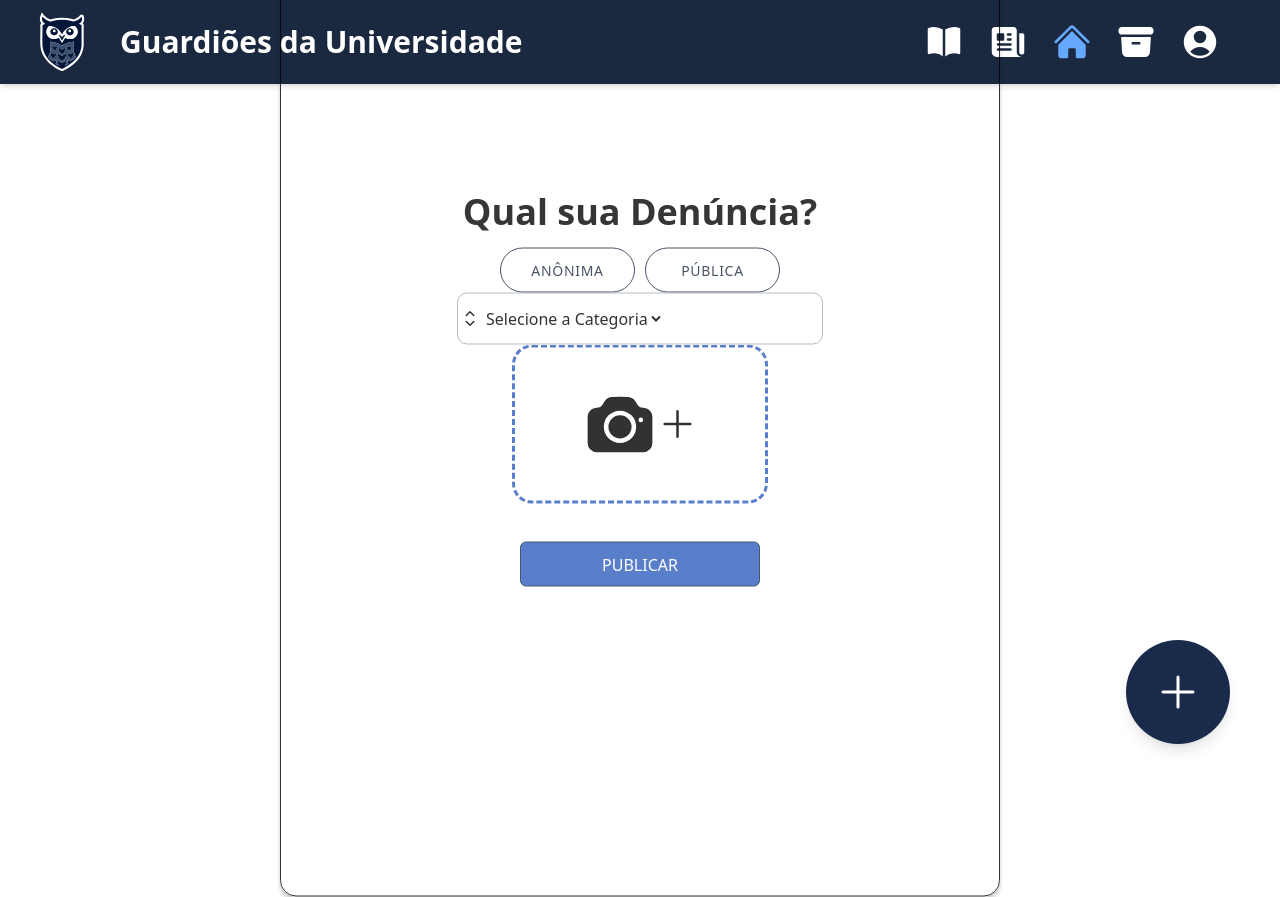
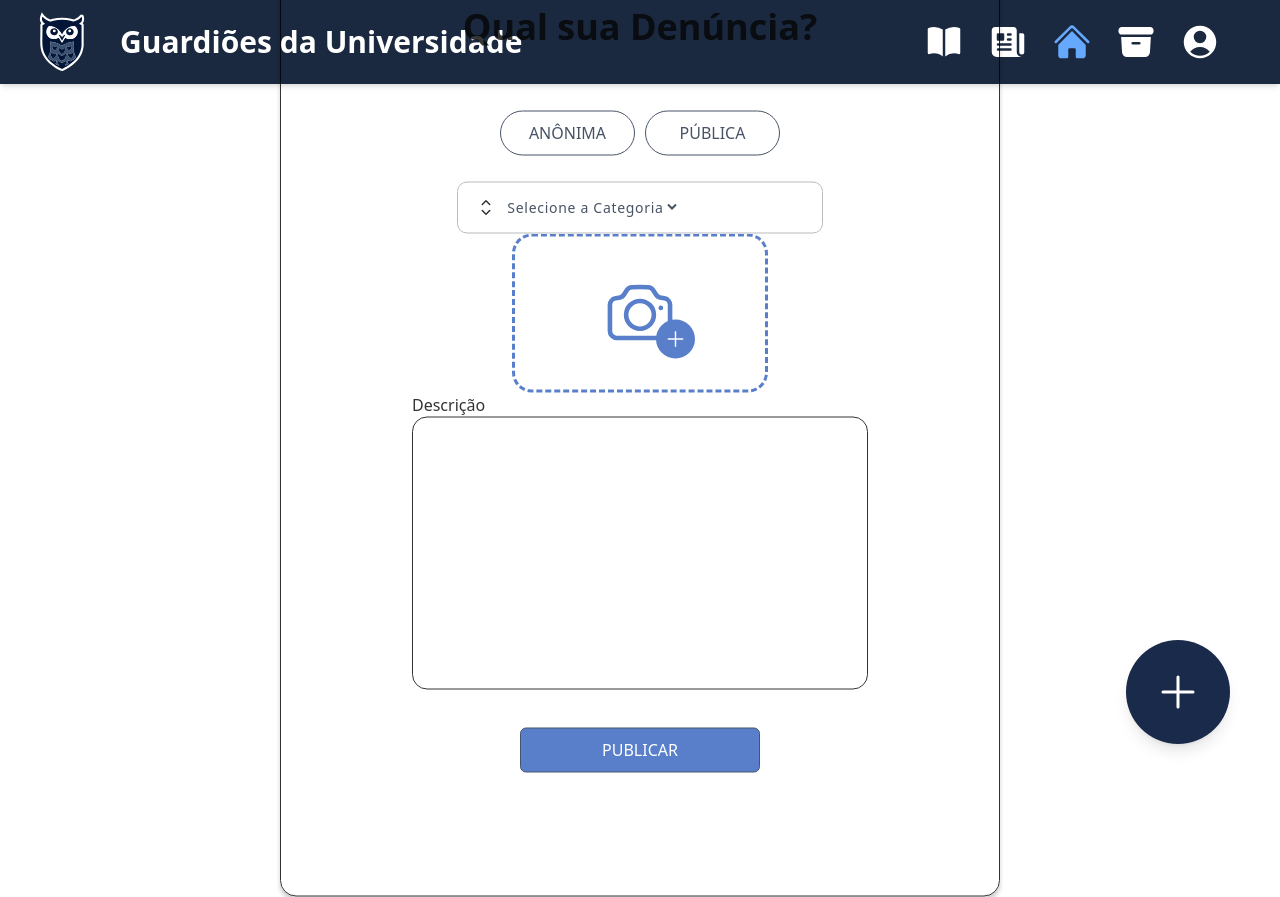
Before and after one commit to fga-eps-mds/2025.2-Valhalla, a Next.js app in the folder Front/: page /paginaDenuncia in a window 1280 px wide. Built offline with nearby package versions, Linux system fonts and the light colour scheme.

Commit message:
feat - estiliza ícones de inserção de imagens
Co-authored-by: xLucasMelo <xLucasMelo@users.noreply.github.com>

```diff
--- a/Front/src/app/components/modalDenuncia/modalDenuncia.tsx
+++ b/Front/src/app/components/modalDenuncia/modalDenuncia.tsx
@@ -1,9 +1,9 @@
 "use client";
 
+import { CameraIcon } from '@heroicons/react/24/outline';
 import {
   ChevronUpDownIcon,
-  PlusIcon,
-  CameraIcon
+  PlusIcon
 } from '@heroicons/react/24/solid';
 
 interface DenunciaModalProps {
@@ -16,27 +16,37 @@ export default function ModalDenuncia ({isOpen}:DenunciaModalProps) {
         return (
             <>
             <div className='flex flex-col items-center justify-center border w-[720px] h-[993px] rounded-[1rem] opacity-80 shadow-[0_0.25rem_0.25rem_0_rgba(0,0,0,0.25)] absolute top-1/2 left-1/2 -translate-x-1/2 -translate-y-1/2'>
-              <h1 className='text-h1'>Qual sua Denúncia?</h1>
-              <div className='flex items-center gap-[10px]'>
-                <button className='w-[135px] h-[45px] border rounded-[46px] text-small'>ANÔNIMA</button>
-                <button className='w-[135px] h-[45px] border rounded-[46px] text-small'>PÚBLICA</button>
+              <h1 className='text-h1 mb-[48px]'>Qual sua Denúncia?</h1>
+              <div className='flex items-center gap-[10px] mb-[26px]'>
+                <button type='button' className='w-[135px] h-[45px] border rounded-[46px] text-body'>ANÔNIMA</button>
+                <button type='button' className='w-[135px] h-[45px] border rounded-[46px] text-body'>PÚBLICA</button>
 
               </div>
-              <div className='w-[366px] h-[52px] border border-[var(--color-bordas)] rounded-[10px] flex items-center '>
+              <div className='w-[366px] h-[52px] border border-[var(--color-bordas)] rounded-[10px] flex items-center p-[16px]'>
               <ChevronUpDownIcon className='size-[24px]'/>
-              <select className=''>
+              <select className='flex items-center mx-[5px] text-small'>
                         <option value="" disabled selected>Selecione a Categoria</option>
                         <option value="">Servidor</option>
                         <option value="">Aluno</option>
                     </select>
               </div>
-              <div className='w-[256px] h-[159px] flex items-center justify-center border border-[3px] border-dashed border-[var(--color-azul-principal)] rounded-[20px]'>
-                <CameraIcon className='size-[74px]'/>
-                <PlusIcon className='size-[41px]'/>
+              <div className='w-[256px] h-[159px] flex items-center justify-center border border-[3px] border-dashed border-[var(--color-azul-principal)] rounded-[20px] relative'>
+                <CameraIcon className='size-[74px] text-[var(--color-azul-principal)]'/>
+
+                <div
+                  className='size-[39px] text-[var(--color-branco)] absolute bottom-[30.84px] right-[70px] bg-[var(--color-azul-principal)] rounded-full flex items-center justify-center'>
+                  {/*Ícone "+"*/}
+                  <PlusIcon className='size-[23px] text-[var(--color-branco)]' />
+                </div>
+              </div>
+              <div>
+                <h2>Descrição</h2>
+                <div className='w-[456px] h-[273px] rounded-[15px] border border-solid border-[1px]'>
+                </div>
               </div>
               <button
                 type="submit"
-                className="flex items-center justify-center border border-[#1A2A4A] rounded-md py-[11px] my-[38px] gap-[5px] bg-[#3060BF] w-[240px] h-[45px] text-white rounded hover:bg-[#67A8FF] transition">
+                className="flex items-center justify-center border border-[#1A2A4A] rounded-md py-[11px] my-[38px] gap-[5px] bg-[var(--color-azul-principal)] w-[240px] h-[45px] text-white rounded hover:bg-[#67A8FF] transition">
                 PUBLICAR
             </button>
             </div>
```
